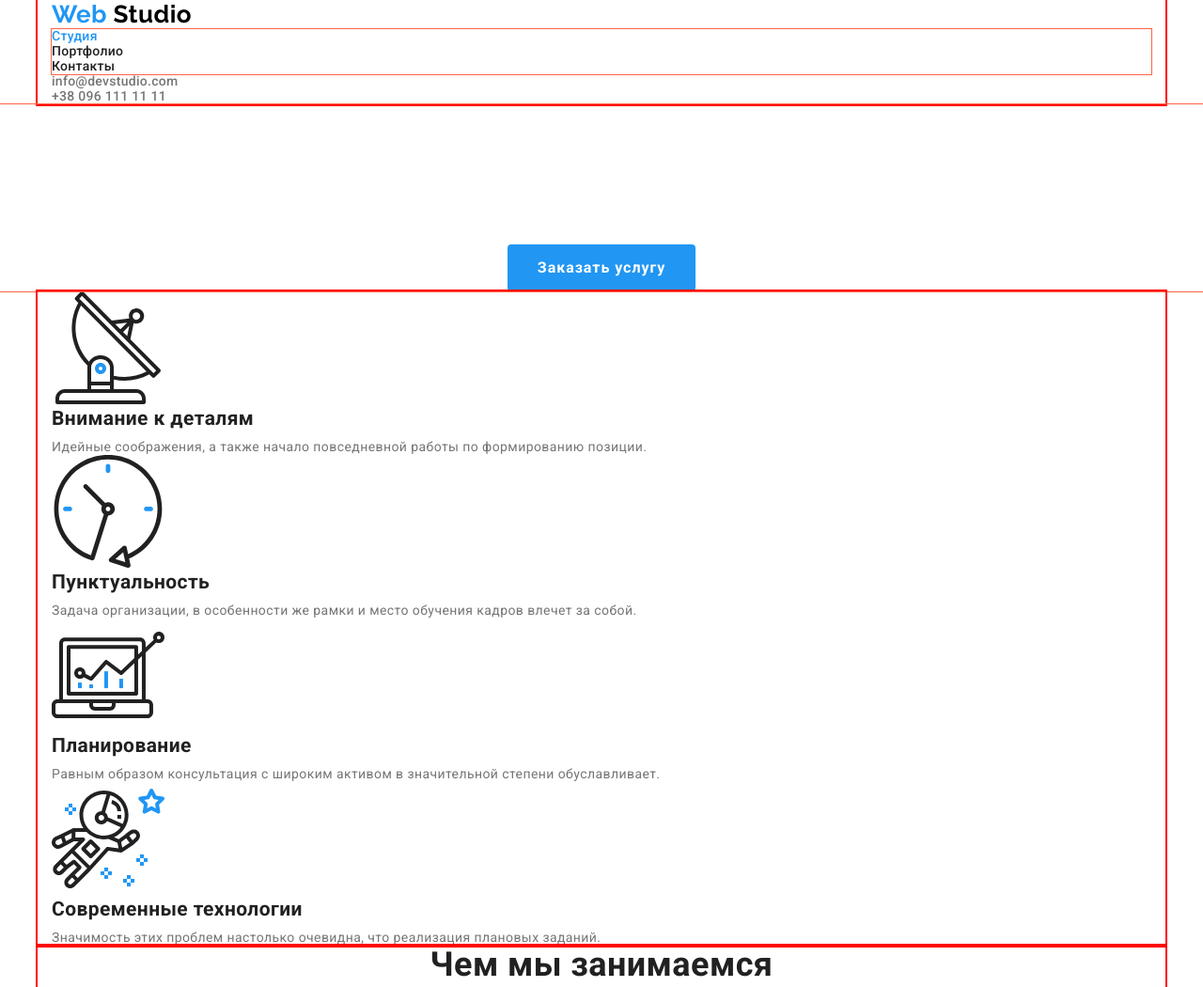
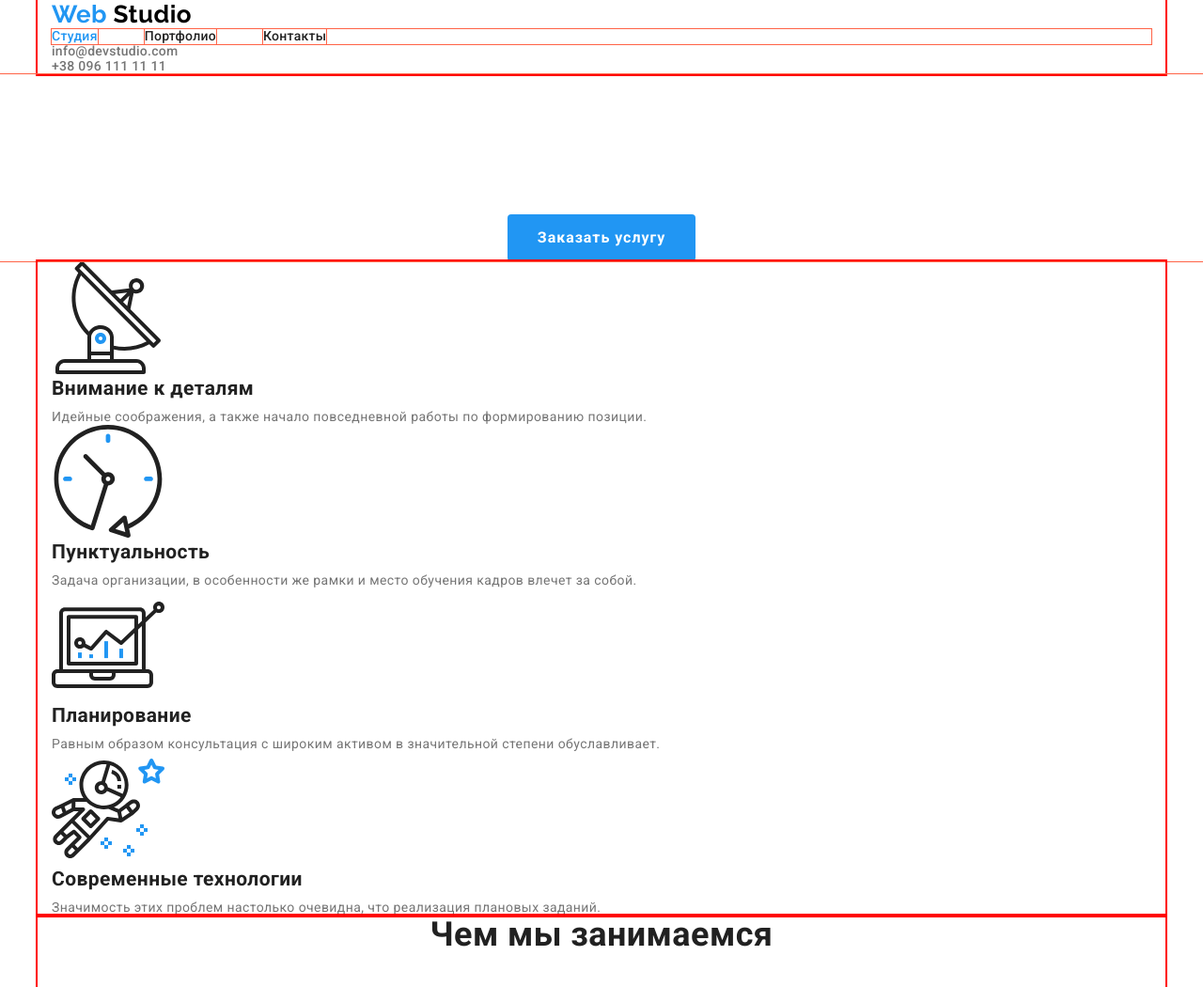
Before and after one commit to Vall0k/goit-markup-hw-03, a plain HTML site: page index.html in a window 1280 px wide. Shown: the top 1050 px of the page at 94% size. Drawn offline with nearby package versions, Linux system fonts and the light colour scheme.

Commit message:
Начало блочной расстановки

```diff
--- a/css/styles.css
+++ b/css/styles.css
@@ -74,10 +74,20 @@ body {
 }
 
 .site-nav {
+  display: flex;
   font-weight: 500;
   letter-spacing: 0.02em;
   list-style: none;
   outline: 1px solid tomato;
+}
+
+.site-nav .item {
+  margin-right: 50px;
+  outline: 1px solid tomato;
+}
+
+.site-nav .item:last-child {
+margin-right: 0;
 }
 
 .site-nav .page:hover,
@@ -86,10 +96,6 @@ body {
 }
 
 .site-nav .page.current-veb {
-  color: var(--accent-color);
-}
-
-.site-nav .page.current-portfolio {
   color: var(--accent-color);
 }
 
--- a/index.html
+++ b/index.html
@@ -21,9 +21,9 @@
             <span class="header-logo-studio">Studio</span>
         </a>
           <ul class="site-nav list">
-            <li><a href="./index.html" class="page current-veb">Студия</a></li>
-            <li><a href="./portfilio.html" class="page">Портфолио</a></li>
-            <li><a href="" class="page">Контакты</a></li>
+            <li class="site-nav item"><a href="./index.html" class="page current-veb">Студия</a></li>
+            <li class="site-nav item"><a href="./portfilio.html" class="page">Портфолио</a></li>
+            <li class="site-nav item"><a href="" class="page">Контакты</a></li>
           </ul>
           <ul class="contacts list">
             <li><a href="mailto:info@devstudio.com" class="contacts-mail">info@devstudio.com</a></li>
```
